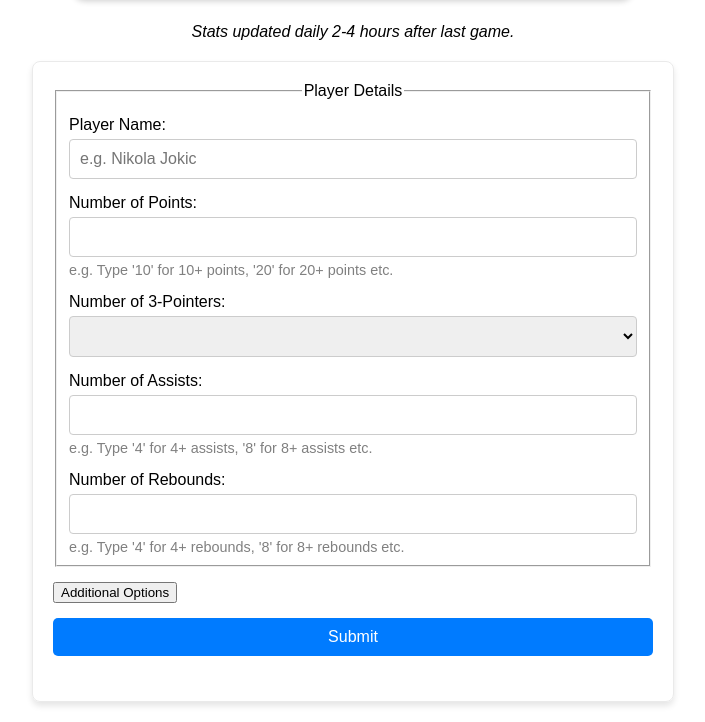
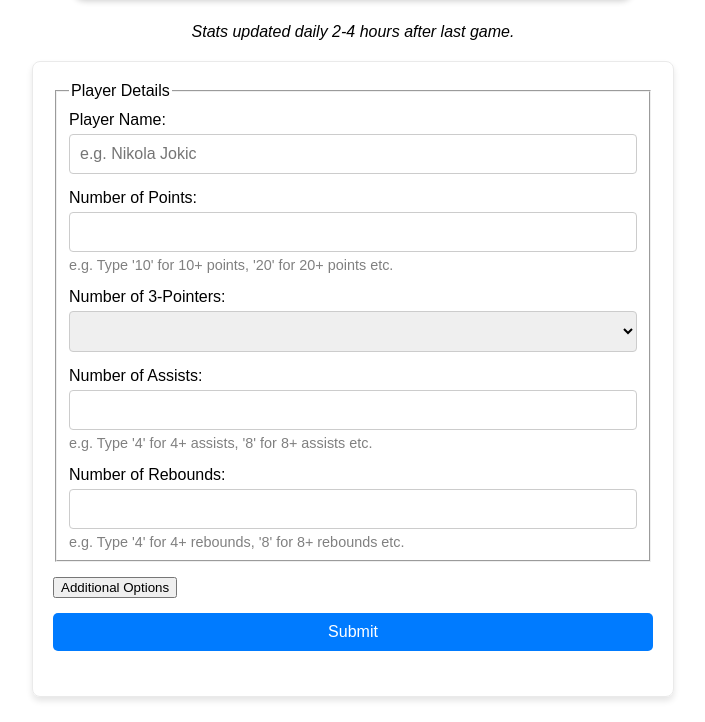
Before and after one commit to datafocus/nba_player_stats, a plain HTML site: page index.html in a window 1280 px wide. Shown: the part 122-844 px from the top of the page, without its empty margins (287-992 px from the left). Drawn offline with Linux system fonts and the light colour scheme.

Commit message:
Update index.html

```diff
--- a/index.html
+++ b/index.html
@@ -152,9 +152,9 @@
     </p>
     <form id="statsForm" name="statsForm">
       <fieldset id="playerDetailsFieldset">
-        <legend style="text-align: center">Player Details</legend>
+        <legend>Player Details</legend>
         <label>
-          <span style="margin-bottom: -5px; margin-top: 10px">Player Name:</span>
+          <span style="margin-top: 5px; margin-bottom: -5px">Player Name:</span>
           <input
             id="playerName"
             maxlength="60"
@@ -224,7 +224,7 @@
         <fieldset class="accordion-content">
           <legend style="margin-top: 10px">Game Details</legend>
           <label>
-            <span style="margin-bottom: -5px; margin-top: 0px">Last N Games:</span>
+            <span style="margin-top: 5px; margin-bottom: -5px">Last N Games:</span>
             <input
               id="lastNGames"
               name="lastNGames"
```
